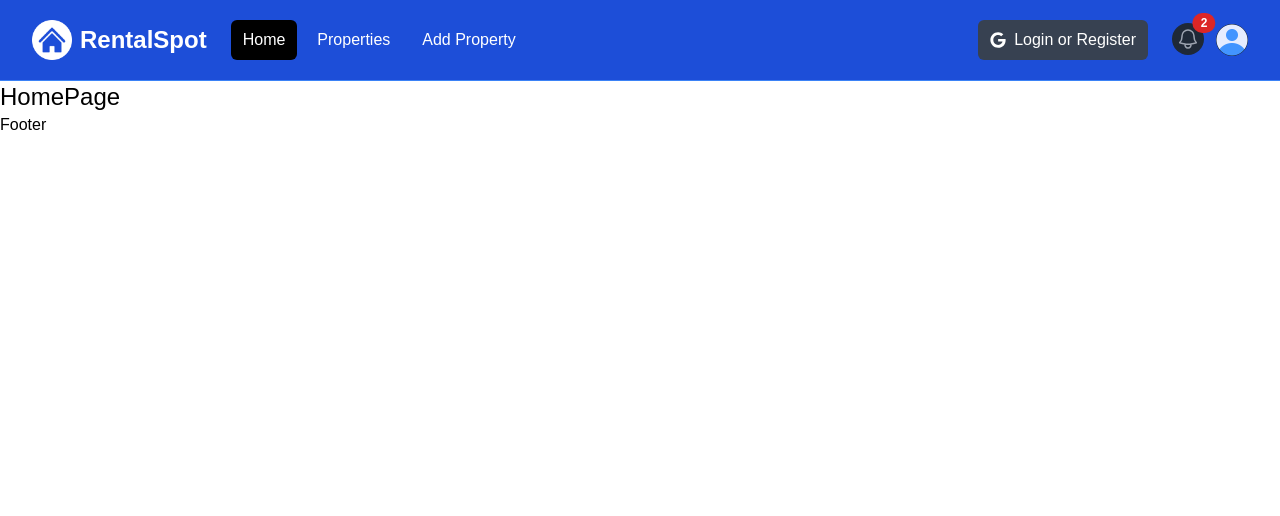
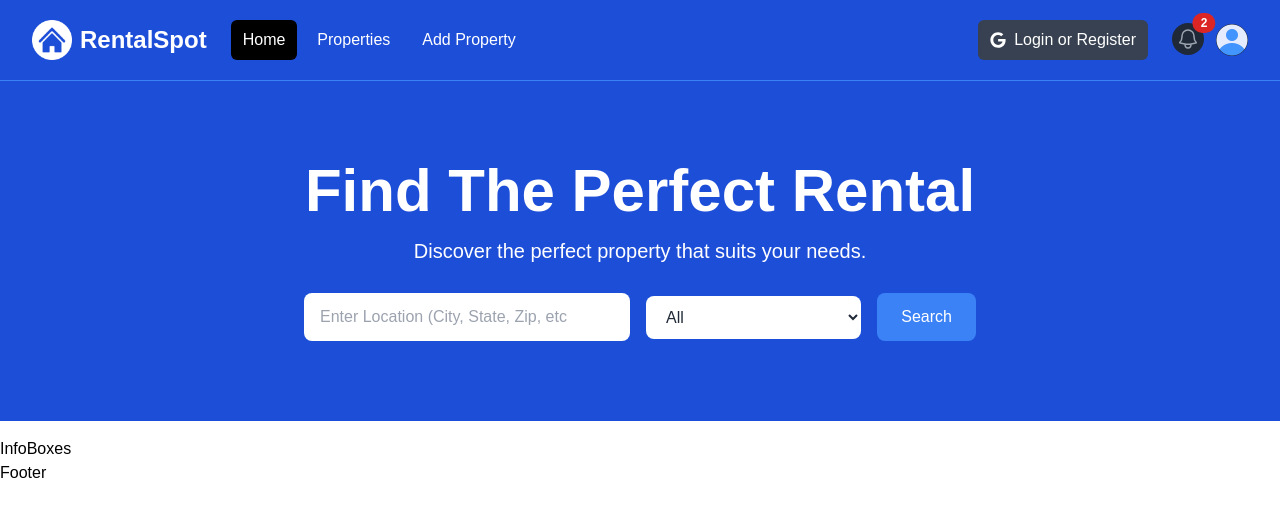
Before and after one commit to shukrat29/rs, a Next.js app: page / in a window 1280 px wide. Shown: the top 516 px of the page. Built offline with nearby package versions, Linux system fonts and the light colour scheme.

Commit message:
complete Hero section

```diff
--- a/app/page.jsx
+++ b/app/page.jsx
@@ -1,5 +1,13 @@
+import Hero from "@/components/Hero";
+import InfoBoxes from "@/components/InfoBoxes";
+
 const HomePage = () => {
-  return <div className="text-2xl">HomePage</div>;
+  return (
+    <>
+      <Hero />
+      <InfoBoxes />
+    </>
+  );
 };
 
 export default HomePage;
--- a/components/Hero.jsx
+++ b/components/Hero.jsx
@@ -1,7 +1,59 @@
 import React from "react";
 
 const Hero = () => {
-  return <div>Hero</div>;
+  return (
+    <section className="bg-blue-700 py-20 mb-4">
+      <div className="max-w-7xl mx-auto px-4 sm:px-6 lg:px-8 flex flex-col items-center">
+        <div className="text-center">
+          <h1 className="text-4xl font-extrabold text-white sm:text-5xl md:text-6xl">
+            Find The Perfect Rental
+          </h1>
+          <p className="my-4 text-xl text-white">
+            Discover the perfect property that suits your needs.
+          </p>
+        </div>
+        {/* <!-- Form Component --> */}
+        <form className="mt-3 mx-auto max-w-2xl w-full flex flex-col md:flex-row items-center">
+          <div className="w-full md:w-3/5 md:pr-2 mb-4 md:mb-0">
+            <label for="location" className="sr-only">
+              Location
+            </label>
+            <input
+              type="text"
+              id="location"
+              placeholder="Enter Location (City, State, Zip, etc"
+              className="w-full px-4 py-3 rounded-lg bg-white text-gray-800 focus:outline-none focus:ring focus:ring-blue-500"
+            />
+          </div>
+          <div className="w-full md:w-2/5 md:pl-2">
+            <label for="property-type" className="sr-only">
+              Property Type
+            </label>
+            <select
+              id="property-type"
+              className="w-full px-4 py-3 rounded-lg bg-white text-gray-800 focus:outline-none focus:ring focus:ring-blue-500"
+            >
+              <option value="All">All</option>
+              <option value="Apartment">Apartment</option>
+              <option value="Studio">Studio</option>
+              <option value="Condo">Condo</option>
+              <option value="House">House</option>
+              <option value="Cabin Or Cottage">Cabin or Cottage</option>
+              <option value="Loft">Loft</option>
+              <option value="Room">Room</option>
+              <option value="Other">Other</option>
+            </select>
+          </div>
+          <button
+            type="submit"
+            className="md:ml-4 mt-4 md:mt-0 w-full md:w-auto px-6 py-3 rounded-lg bg-blue-500 text-white hover:bg-blue-600 focus:outline-none focus:ring focus:ring-blue-500"
+          >
+            Search
+          </button>
+        </form>
+      </div>
+    </section>
+  );
 };
 
 export default Hero;
```
